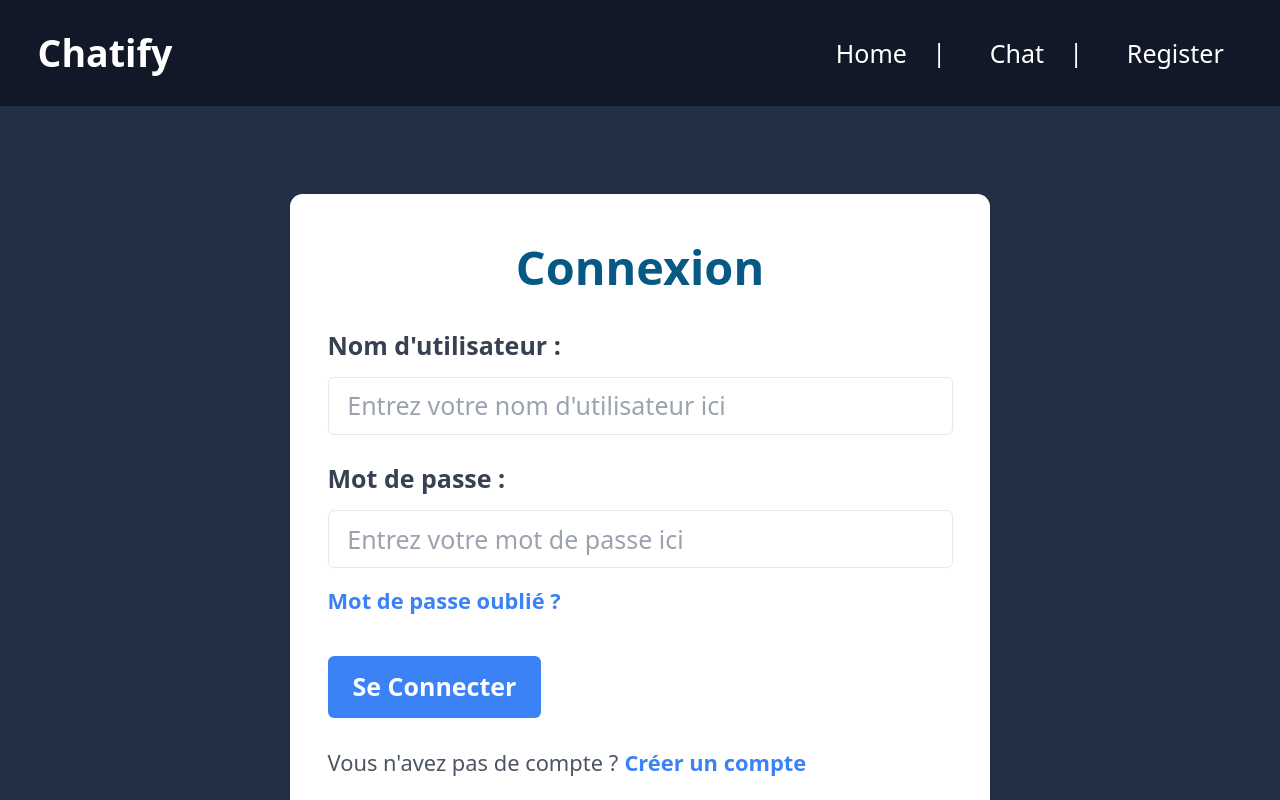
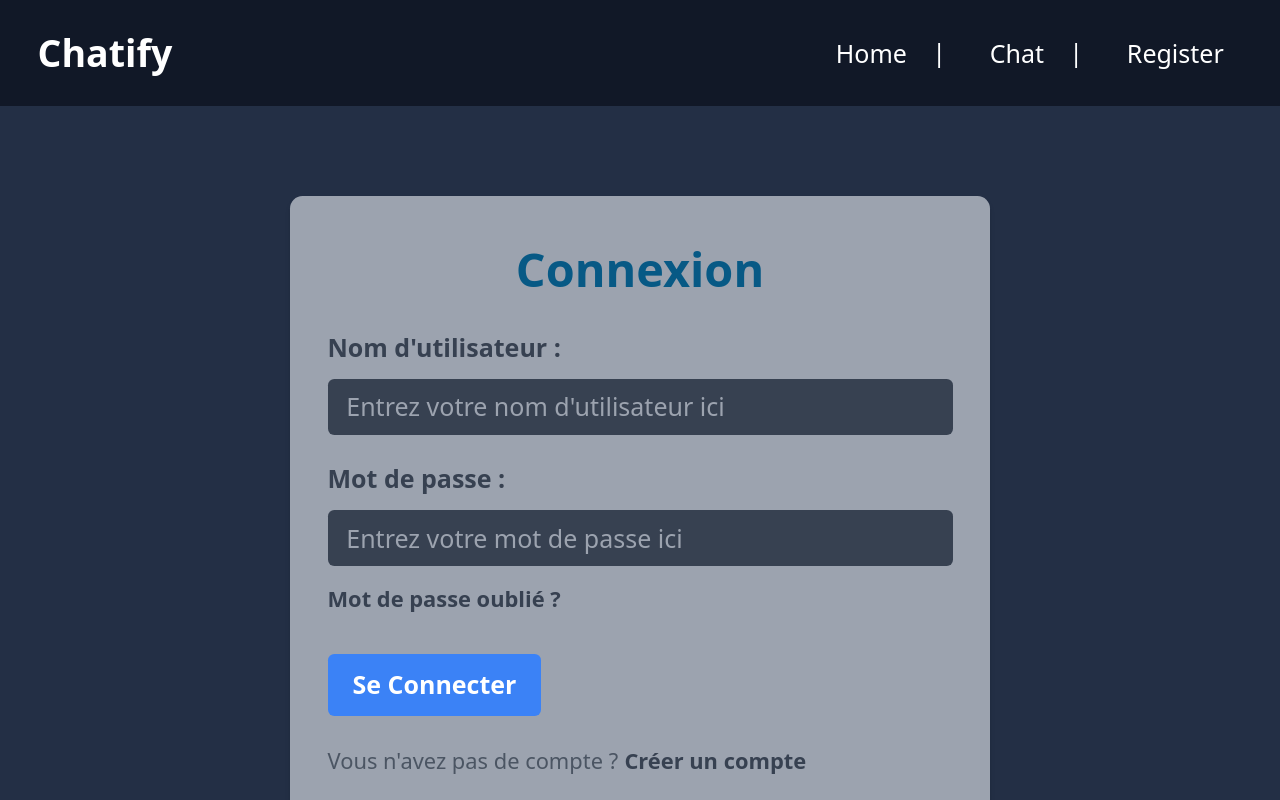
Before and after one commit to NapoTwiixe306/instantmsg, a Vue app: page /login in a window 1280 px wide. Shown: the top 800 px of the page. Built offline with nearby package versions, Linux system fonts and the light colour scheme.

Commit message:
modifs form colors

```diff
--- a/src/components/ChatPage.vue
+++ b/src/components/ChatPage.vue
@@ -1,5 +1,5 @@
 <template>
-  <div class="flex items-center justify-between px-6 py-4 navbar bg-sky-800">
+  <div class="flex items-center justify-between px-6 py-4 bg-gray-900 navbar">
   <div class="logo">
     <router-link class="text-2xl font-bold text-white" to="/">Chatify</router-link>
   </div>
@@ -61,6 +61,6 @@ export default {
     right: 15px;
     width: 95%;
     height: 90%;
-    background-color: rgba(214, 212, 212, 0.795);
+    background-color: rgba(86, 97, 124, 0.795);
 }
 </style>
--- a/src/components/LoginPage.vue
+++ b/src/components/LoginPage.vue
@@ -11,18 +11,18 @@
     </div>
 
     <div class="flex items-center justify-center h-screen">
-    <div class="w-full max-w-md p-6 bg-white rounded-lg shadow-md">
+    <div class="w-full max-w-md p-6 bg-gray-400 rounded-lg shadow-md">
       <h1 class="mb-4 text-3xl font-semibold text-center text-sky-800">Connexion</h1>
       <form @submit.prevent="submitForm">
         <div class="mb-4">
           <label class="block mb-2 font-bold text-gray-700" for="name">Nom d'utilisateur :</label>
-          <input class="w-full px-3 py-2 leading-tight text-gray-700 border rounded appearance-none focus:outline-none focus:shadow-outline" id="name" type="text" placeholder="Entrez votre nom d'utilisateur ici" v-model="name" required>
+          <input class="w-full px-3 py-2 leading-tight text-gray-700 bg-gray-700 border-none rounded appearance-none focus:outline-none focus:shadow-outline" id="name" type="text" placeholder="Entrez votre nom d'utilisateur ici" v-model="name" required>
         </div>
         <div class="mb-6">
           <label class="block mb-2 font-bold text-gray-700" for="password">Mot de passe :</label>
-          <input class="w-full px-3 py-2 leading-tight text-gray-700 border rounded appearance-none focus:outline-none focus:shadow-outline" id="password" type="password" placeholder="Entrez votre mot de passe ici" v-model="password" required>
+          <input class="w-full px-3 py-2 leading-tight text-gray-700 bg-gray-700 border-none rounded appearance-none focus:outline-none focus:shadow-outline" id="password" type="password" placeholder="Entrez votre mot de passe ici" v-model="password" required>
           <div class="mt-2">
-            <a class="text-sm font-semibold text-blue-500 hover:text-blue-700" href="#">Mot de passe oublié ?</a>
+            <a class="text-sm font-semibold text-gray-700 hover:text-blue-700" href="#">Mot de passe oublié ?</a>
           </div>
         </div>
         <button class="px-4 py-2 font-bold text-white bg-blue-500 rounded hover:bg-blue-700 focus:outline-none focus:shadow-outline" type="submit">
@@ -31,7 +31,7 @@
       </form>
       <div class="mt-4">
         <span class="text-sm text-gray-600">Vous n'avez pas de compte ?</span>
-        <router-link to="/register" class="ml-1 text-sm font-semibold text-blue-500 hover:text-blue-700">Créer un compte</router-link>
+        <router-link to="/register" class="ml-1 text-sm font-semibold text-gray-700 hover:text-blue-700">Créer un compte</router-link>
       </div>
     </div>
   </div>
--- a/src/components/RegisterPage.vue
+++ b/src/components/RegisterPage.vue
@@ -1,5 +1,5 @@
 <template>
-  <div class="flex items-center justify-between px-6 py-4 navbar bg-sky-800">
+  <div class="flex items-center justify-between px-6 py-4 bg-gray-900 navbar">
     <div class="logo">
       <router-link class="text-2xl font-bold text-white" to="/">Chatify</router-link>
     </div>
@@ -19,28 +19,28 @@
   </div>
 
   <div class="flex items-center justify-center h-screen">
-    <div class="w-full max-w-md p-5 bg-white border border-red-500 rounded-lg shadow-md">
+    <div class="w-full max-w-md p-5 bg-gray-400 border border-red-500 rounded-lg shadow-md">
       <h1 class="mb-4 text-3xl font-semibold text-center text-sky-800">Créer un compte</h1>
       <form @submit.prevent="submitForm">
         <div class="mb-4">
           <label class="block mb-2 font-bold text-gray-700" for="name">Nom d'utilisateur :</label>
-          <input class="w-full px-3 py-2 leading-tight text-gray-700 border rounded appearance-none focus:outline-none focus:shadow-outline" id="name" type="text" placeholder="Entrez votre nom d'utilisateur ici" v-model="name" required>
+          <input class="w-full px-3 py-2 leading-tight text-gray-700 bg-gray-700 border-none rounded appearance-none focus:outline-none focus:shadow-outline" id="name" type="text" placeholder="Entrez votre nom d'utilisateur ici" v-model="name" required>
         </div>
         <div class="mb-4">
           <label class="block mb-2 font-bold text-gray-700" for="email">Email :</label>
-          <input class="w-full px-3 py-2 leading-tight text-gray-700 border rounded appearance-none focus:outline-none focus:shadow-outline" id="email" type="email" placeholder="Entrez votre adresse email ici" v-model="email" required>
+          <input class="w-full px-3 py-2 leading-tight text-gray-700 bg-gray-700 border-none rounded appearance-none focus:outline-none focus:shadow-outline" id="email" type="email" placeholder="Entrez votre adresse email ici" v-model="email" required>
         </div>
         <div class="mb-6">
           <label class="block mb-2 font-bold text-gray-700" for="password">Mot de passe :</label>
-          <input class="w-full px-3 py-2 leading-tight text-gray-700 border rounded appearance-none focus:outline-none focus:shadow-outline" id="password" type="password" placeholder="Entrez votre mot de passe ici" v-model="password" required>
+          <input class="w-full px-3 py-2 leading-tight text-gray-700 bg-gray-700 border-none rounded appearance-none focus:outline-none focus:shadow-outline" id="password" type="password" placeholder="Entrez votre mot de passe ici" v-model="password" required>
         </div>
-        <button class="px-4 py-2 font-bold text-white bg-blue-500 rounded hover:bg-blue-700 focus:outline-none focus:shadow-outline" type="submit">
+        <button class="px-4 py-2 font-bold text-white transition bg-blue-500 rounded duration 300 hover:bg-blue-700 focus:outline-none focus:shadow-outline" type="submit">
           Créer un compte
         </button>
       </form>
       <div class="mt-4">
         <span class="text-sm text-gray-600">Vous avez déjà un compte ?</span>
-        <router-link to="/login" class="ml-1 text-sm font-semibold text-blue-500 hover:text-blue-700">Connectez-vous</router-link>
+        <router-link to="/login" class="ml-1 text-sm font-semibold text-gray-700 hover:text-blue-700">Connectez-vous</router-link>
       </div>
     </div>
   </div>
```
